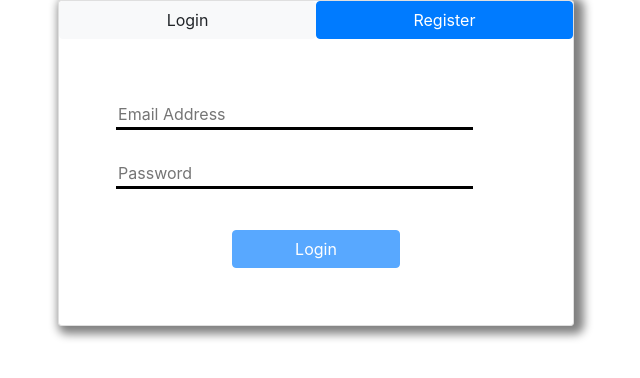
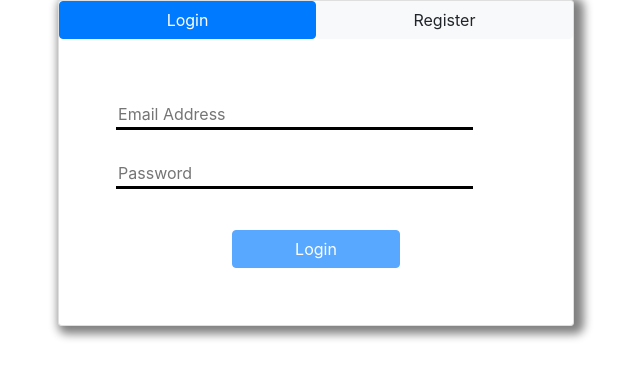
Before and after one commit to iambiswa25/PatholabsExpressAngularClient, an Angular app: page / in a window 1280 px wide. Shown: the top 378 px of the page, without its empty margins (324-964 px from the left). Built offline with nearby package versions, Linux system fonts and the light colour scheme.

Commit message:
SATYA -- fixed issues

```diff
--- a/src/app/app.component.html
+++ b/src/app/app.component.html
@@ -4,8 +4,8 @@
 
       <div id="cardStyle" class="card justify-content-center">
         <div>
-          <button class="btn btn-primary" [class.btn-light]="flag" type="button" style="width: 50%;" (click)="apply('login')" >Login</button>
-          <button class="btn btn-primary" [class.btn-light]="!flag" type="button" style="width: 50%;" (click)="apply('reg')" >Register</button>
+          <button class="btn btn-primary" [class.btn-light]="!flag" type="button" style="width: 50%;" (click)="apply('login')" >Login</button>
+          <button class="btn btn-primary" [class.btn-light]="flag" type="button" style="width: 50%;" (click)="apply('reg')" >Register</button>
         </div>
 
         <div class="card-body">
```
